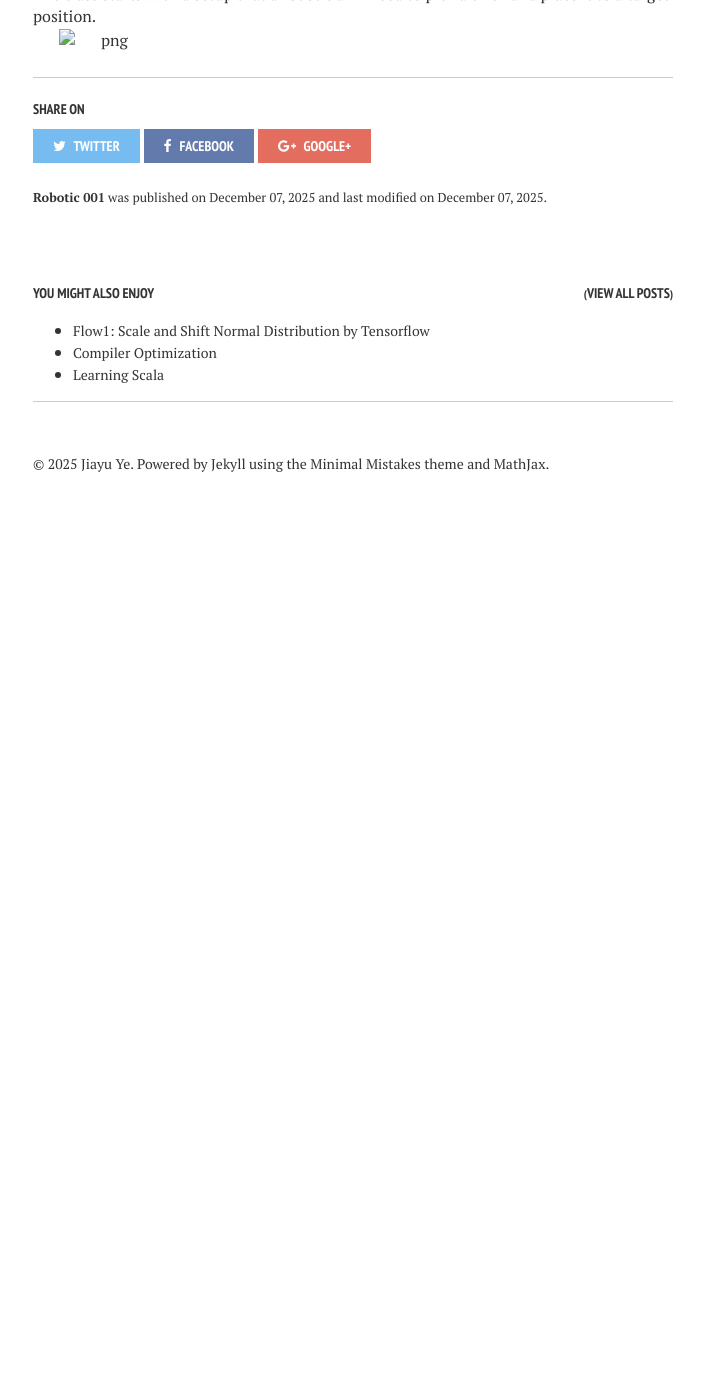
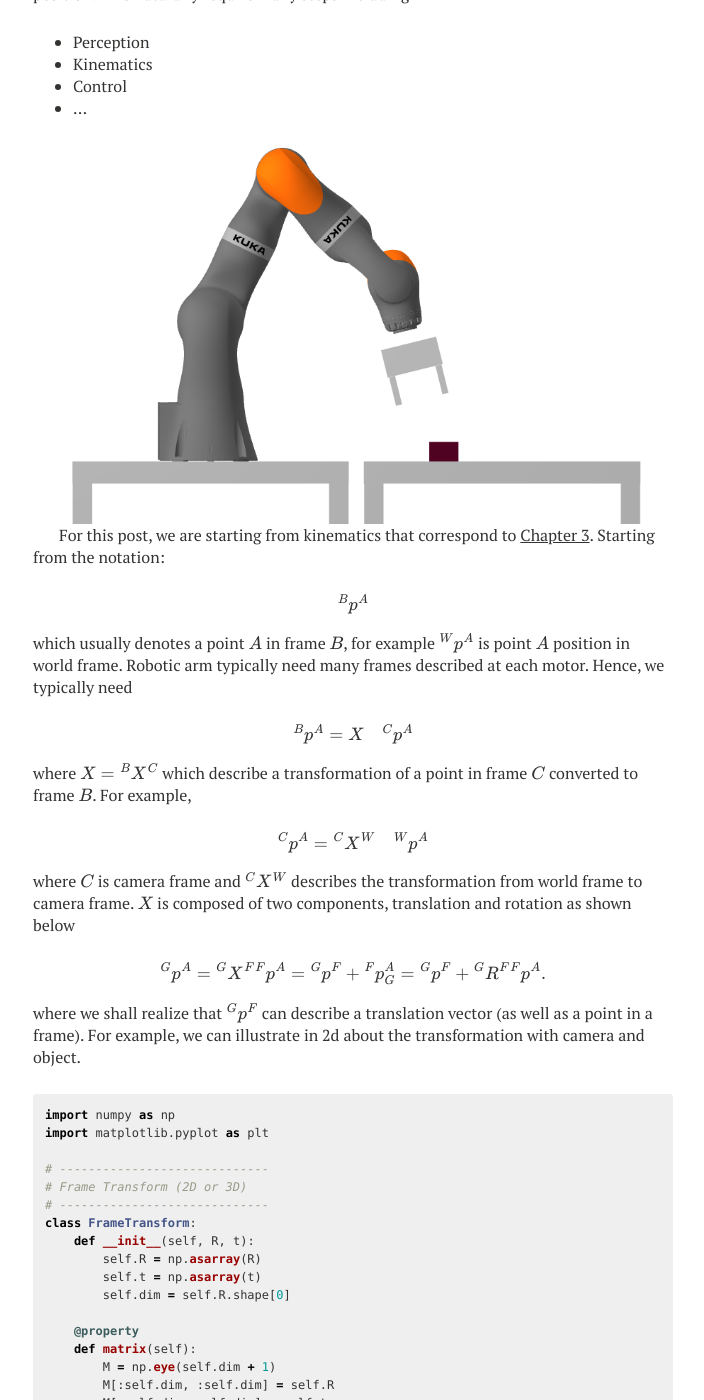
Before and after one commit to ByzanTine/ByzanTineBlog, a Jekyll site: the page built from _posts/2025-12-07-robotic-1-post.md, in a window 1280 px wide and 1400 px high, scrolled down 826 px. Shown: the whole window, without its empty margins (287-991 px from the left). Built offline with Jekyll 4.4.1, drawn with Linux system fonts in a browser that asks for light colours; nearby versions of some CDN libraries; formulas are drawn with MathJax 3; before the commit the page ends 1348 px from its top, so only the background shows below that; some of the changed text lies outside the part shown.

Commit message:
robotic 001 rebuild

````diff
--- a/_layouts/home.html
+++ b/_layouts/home.html
@@ -20,7 +20,7 @@
   </div>
   <div id="index">
     <h3><a href="{{ site.url}}/posts/">Recent Posts</a></h3>
-    {% for post in site.posts limit:5 %}
+    {% for post in site.posts limit:10 %}
     <article>
       {% if post.link %}
         <h2 class="link-post"><a href="{{ site.url }}{{ post.url }}" title="{{ post.title }}">{{ post.title }}</a> <a href="{{ post.link }}" target="_blank" title="{{ post.title }}"><i class="fa fa-link"></i></a></h2>
--- a/_posts/2025-12-07-robotic-1-post.md
+++ b/_posts/2025-12-07-robotic-1-post.md
@@ -2,7 +2,7 @@
 layout: post
 title: "Robotic 001"
 description: "Notes on learning MIT robotic manipulation"
-modified: 2025-12-07 11:32:00 -0800
+modified: 2025-12-06 11:32:00 -0800
 tags: [Robotic]
 image:
   feature:
@@ -28,22 +28,135 @@
 \end{aligned}
 $$
 
-The fundamental problem about control is given a target position or velocity, what the applied force should be.
-
-For example, PID controls lays out the following:
+The fundamental problem about control is given a target position or velocity, what the applied force should be. For example, PID controls layout the following:
 
 $$
 \tau = k_p (q^d - q) + k_d (\dot{q}^d - \dot{q}) +
         k_i \int (q^d - q) dt,
 $$
 
-where $*^d$ is desired position/velocity and $tau$ is the applied torque needed. The interpretation is that, the closer $q$ is toward the target position, the applied force is lower.
+where $*^d$ is desired position/velocity and $\tau$ is the applied torque needed. The interpretation is that, the closer $q$ is toward the target position, the applied force is lower.
+
 
 The fundamental problem in robotic is then given the target position/velocity, what are the appleid forces for each joint. For example a robotic arms can have high-single digit or double digit joints, what's the commanded force should be moving A=>B or higher level task of opening a door.
 
 
 ## Pick and Place
 
-The class starts with a setup that a robotic arm need to pick a brick and place it to a target position.
+The class starts with a setup that a robotic arm need to pick a brick and place it to a target position. This naturally require many steps including
 
-![png](pick.png)
+
+- Perception
+- Kinematics
+- Control
+- ...
+
+![robotic pick]({{site.url}}/images/pick.png)
+
+
+For this post, we are starting from kinematics that correspond to [Chapter 3](https://manipulation.csail.mit.edu/pick.html). Starting from the notation:
+
+$$^{B}p^{A}$$
+
+which usually denotes a point $A$ in frame $B$, for example $^{W}p^A$ is point $A$ position in world frame. Robotic arm typically need many frames described at each motor. Hence, we typically need
+
+$$^{B}p^{A} = X \quad {}^{C}p^{A}$$
+
+where $X = {}^{B}X^{C}$ which describe a transformation of a point in frame $C$ converted to frame $B$. For example,
+
+$$ ^{C}p^{A} = {}^{C}X^{W} \quad {}^{W}p^{A} $$
+
+where $C$ is camera frame and ${}^{C}X^{W}$ describes the transformation from world frame to camera frame. $X$ is composed of two components, translation and rotation as shown below
+
+$$
+\begin{equation*}{}^Gp^A = {}^GX^F {}^Fp^A = {}^Gp^F + {}^Fp^A_G
+      = {}^Gp^F + {}^GR^F {}^Fp^A.
+\end{equation*}
+$$
+
+where we shall realize that ${}^Gp^F$ can describe a translation vector (as well as a point in a frame). For example, we can illustrate in 2d about the transformation with camera and object.
+
+```python
+import numpy as np
+import matplotlib.pyplot as plt
+
+# -----------------------------
+# Frame Transform (2D or 3D)
+# -----------------------------
+class FrameTransform:
+    def __init__(self, R, t):
+        self.R = np.asarray(R)
+        self.t = np.asarray(t)
+        self.dim = self.R.shape[0]
+
+    @property
+    def matrix(self):
+        M = np.eye(self.dim + 1)
+        M[:self.dim, :self.dim] = self.R
+        M[:self.dim, self.dim] = self.t
+        return M
+
+    def apply(self, p):
+        p_h = np.append(p, 1)
+        return (self.matrix @ p_h)[:self.dim]
+
+    def inverse(self):
+        R_inv = self.R.T
+        t_inv = -R_inv @ self.t
+        return FrameTransform(R_inv, t_inv)
+
+# -----------------------------
+# Helper: 2D rotation matrix
+# -----------------------------
+def rot2d(theta_deg):
+    th = np.radians(theta_deg)
+    c, s = np.cos(th), np.sin(th)
+    return np.array([[c, -s], [s, c]])
+
+# -----------------------------
+# Example setup
+# -----------------------------
+W_p_A = np.array([3.0, 3.0])          # Point in World
+cam_pos = [2.0, 2.0]                  # Camera position
+cam_rot = rot2d(45)                   # Camera rotated 45° in world
+
+W_X_C = FrameTransform(cam_rot, cam_pos)
+C_X_W = W_X_C.inverse()
+
+C_p_A = C_X_W.apply(W_p_A)
+
+print("Point A in World:", W_p_A)
+print("Point A in Camera:", C_p_A)
+
+# -----------------------------
+# Visualization
+# -----------------------------
+def plot_frame(ax, T, name, color):
+    o = T.apply([0, 0])
+    x = T.apply([1, 0])
+    y = T.apply([0, 1])
+
+    ax.arrow(o[0], o[1], x[0]-o[0], x[1]-o[1], head_width=0.1, fc=color, ec=color)
+    ax.arrow(o[0], o[1], y[0]-o[0], y[1]-o[1], head_width=0.1, fc=color, ec=color)
+    ax.text(o[0], o[1], name, color=color)
+
+fig, ax = plt.subplots(figsize=(6, 6))
+
+plot_frame(ax, FrameTransform(np.eye(2), [0, 0]), "W", "black")
+plot_frame(ax, W_X_C, "C", "blue")
+
+ax.plot(W_p_A[0], W_p_A[1], 'ro')
+ax.text(W_p_A[0]+0.1, W_p_A[1],
+        f"A\nCam: {C_p_A.round(2)}",
+        color='red')
+
+ax.set_aspect('equal')
+ax.set_xlim(-1, 5)
+ax.set_ylim(-1, 5)
+ax.grid(True)
+ax.set_title("World–Camera Transform")
+plt.show()
+
+```
+
+![transformation]({{site.url}}/images/robot-001-transform.png)
````
Also changed, not shown: images/robot-001-transform.png (added).
